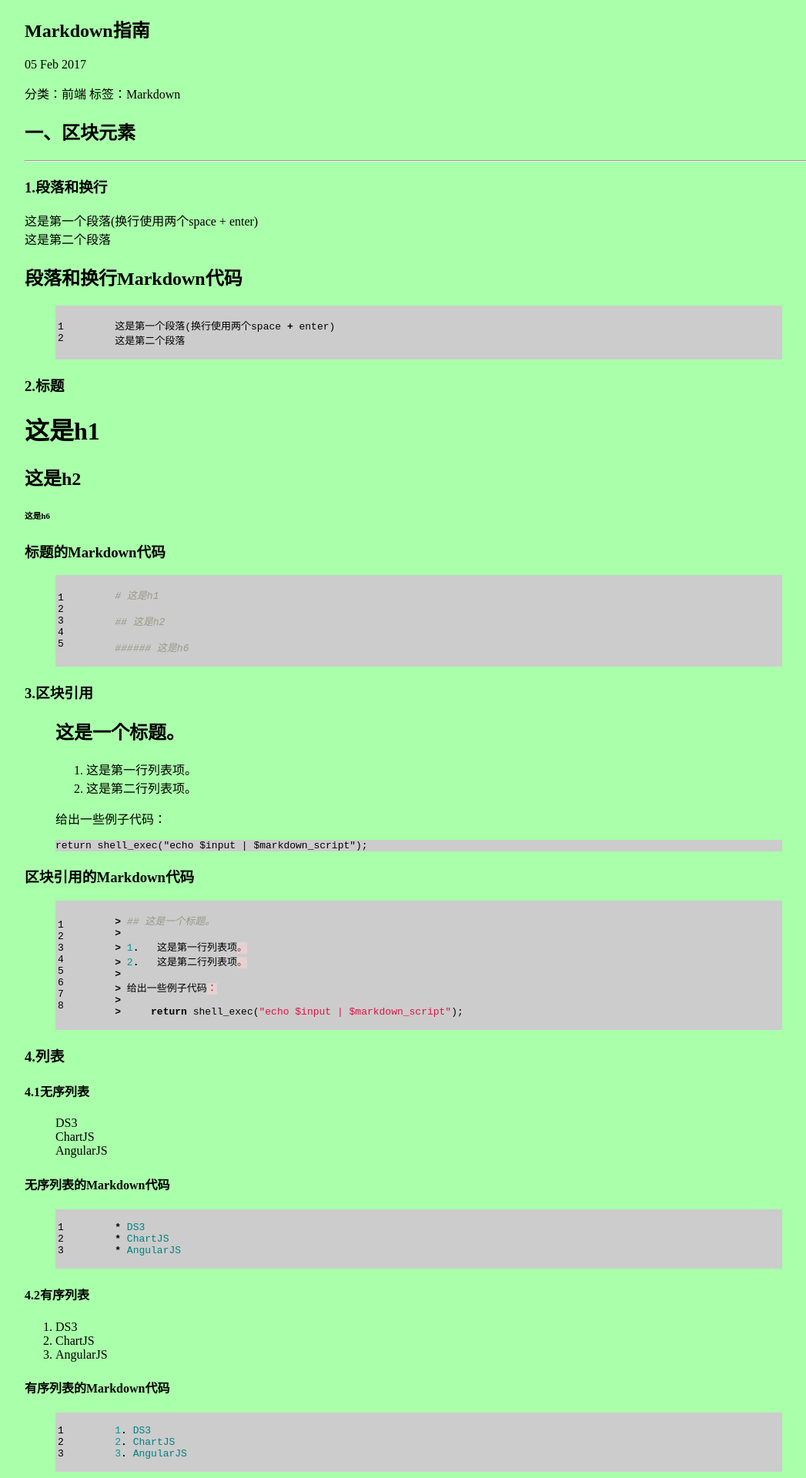
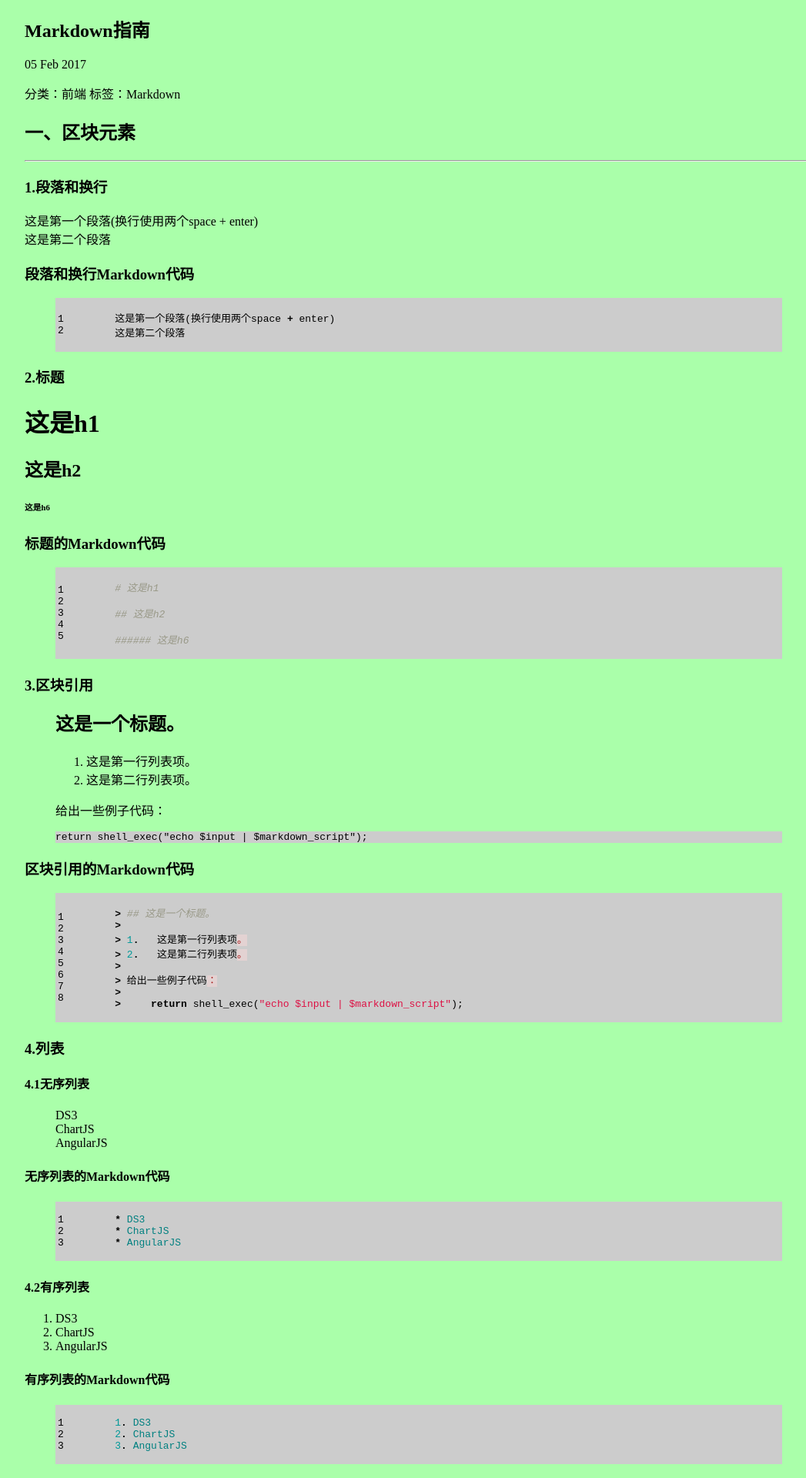
Before and after one commit to ftconan/pinmingkenan.github.io, a Jekyll site: the page built from _posts/2017-02-05-Markdown指南.md, in a window 1280 px wide. Shown: the top 1920 px of the page at 77% size, without its empty margins (96-1143 px from the left). Built offline with Jekyll 4.4.1, drawn with Linux system fonts in a browser that asks for light colours.

Commit message:
修改模板样式

```diff
--- a/_posts/2017-02-05-Markdown指南.md
+++ b/_posts/2017-02-05-Markdown指南.md
@@ -25,7 +25,7 @@ title: Markdown指南
 这是第一个段落(换行使用两个space + enter)
 这是第二个段落
 
-## 段落和换行Markdown代码
+### 段落和换行Markdown代码
 {% highlight ruby linenos %}
 	这是第一个段落(换行使用两个space + enter)
 	这是第二个段落
```
